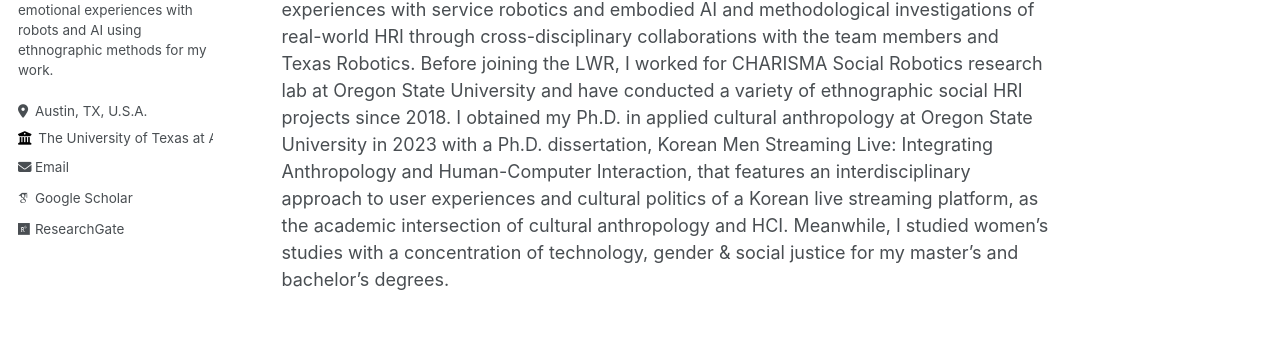
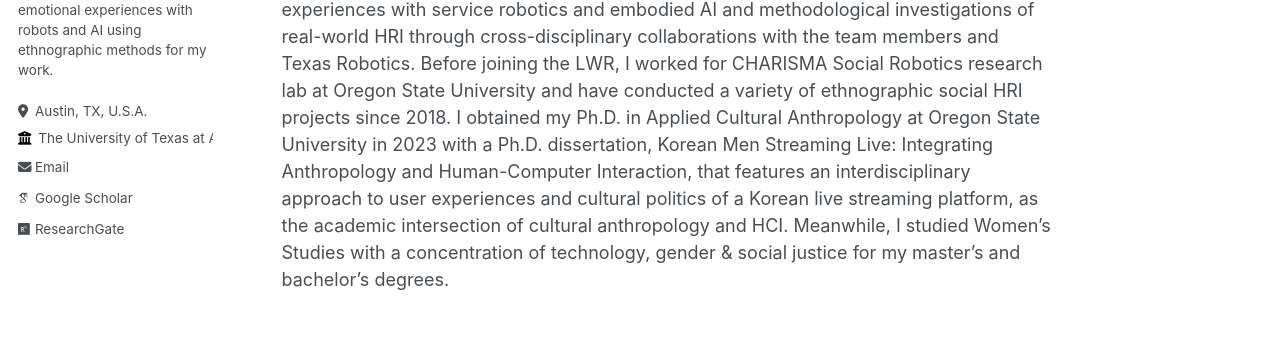
Before and after one commit to bohchun/bohchun.github.io, a Jekyll site: the page built from _pages/about.md, in a window 1280 px wide and 1110 px high. Shown: the part 395-747 px from the top of the window. Built offline with Jekyll 4.4.1, drawn with Linux system fonts in a browser that asks for light colours; some web fonts are replaced; some of the changed text lies outside the part shown.

```diff
--- a/_pages/about.md
+++ b/_pages/about.md
@@ -10,4 +10,4 @@ redirect_from:
 Hi, I am a “robot anthropologist” - a human-machine interaction scholar who studies robots and AI in society at the intersection of Social Science and Computer Science with an Applied Cultural Anthropology Ph.D.
 My research interests lie in (1) people’s social and emotional experiences with service robots and generative AI, (2) optimizing and using different modes of ethnography for real-world HRI and human-AI interaction research and (3) social and ethical aspects of AI in relation to gender and equity.
 I am currently a postdoctoral research fellow in Living and Working with Robots (LWR) team of Good Systems at the University of Texas at Austin, appointed with the School of Information. In the LWR team, I have been leading multiple research projects regarding people’s social experiences with service robotics and embodied AI and methodological investigations of real-world HRI through cross-disciplinary collaborations with the team members and Texas Robotics. Before joining the LWR, I worked for CHARISMA Social Robotics research lab at Oregon State University and have conducted a variety of ethnographic social HRI projects since 2018.
-I obtained my Ph.D. in applied cultural anthropology at Oregon State University in 2023 with a Ph.D. dissertation, Korean Men Streaming Live: Integrating Anthropology and Human-Computer Interaction, that features an interdisciplinary approach to user experiences and cultural politics of a Korean live streaming platform, as the academic intersection of cultural anthropology and HCI. Meanwhile, I studied women’s studies with a concentration of technology, gender & social justice for my master’s and bachelor’s degrees.
+I obtained my Ph.D. in Applied Cultural Anthropology at Oregon State University in 2023 with a Ph.D. dissertation, Korean Men Streaming Live: Integrating Anthropology and Human-Computer Interaction, that features an interdisciplinary approach to user experiences and cultural politics of a Korean live streaming platform, as the academic intersection of cultural anthropology and HCI. Meanwhile, I studied Women’s Studies with a concentration of technology, gender & social justice for my master’s and bachelor’s degrees.
```
